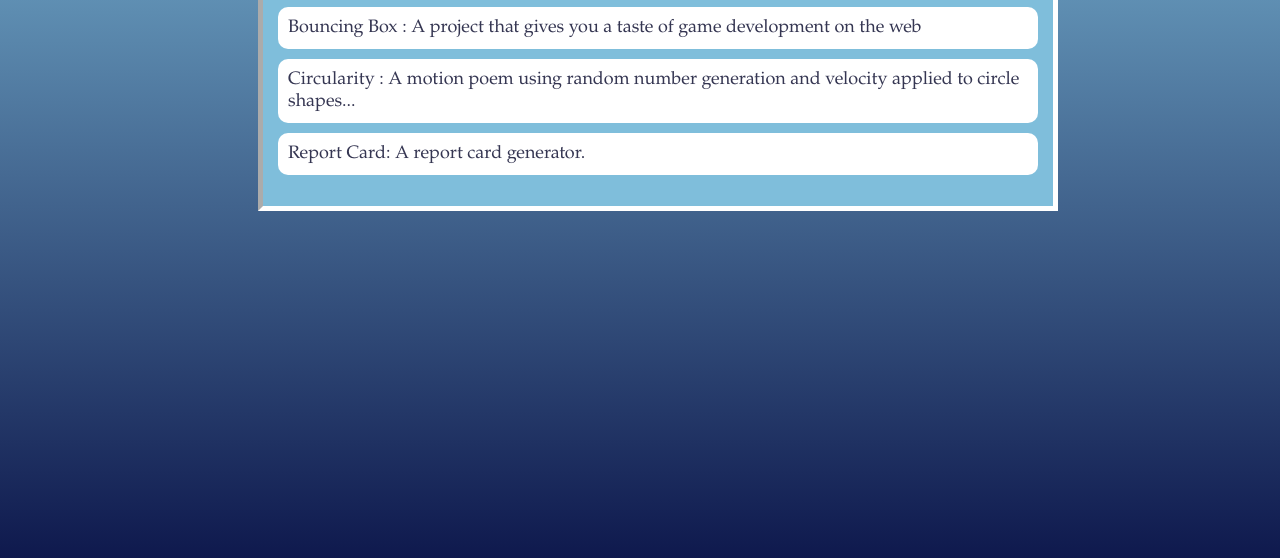
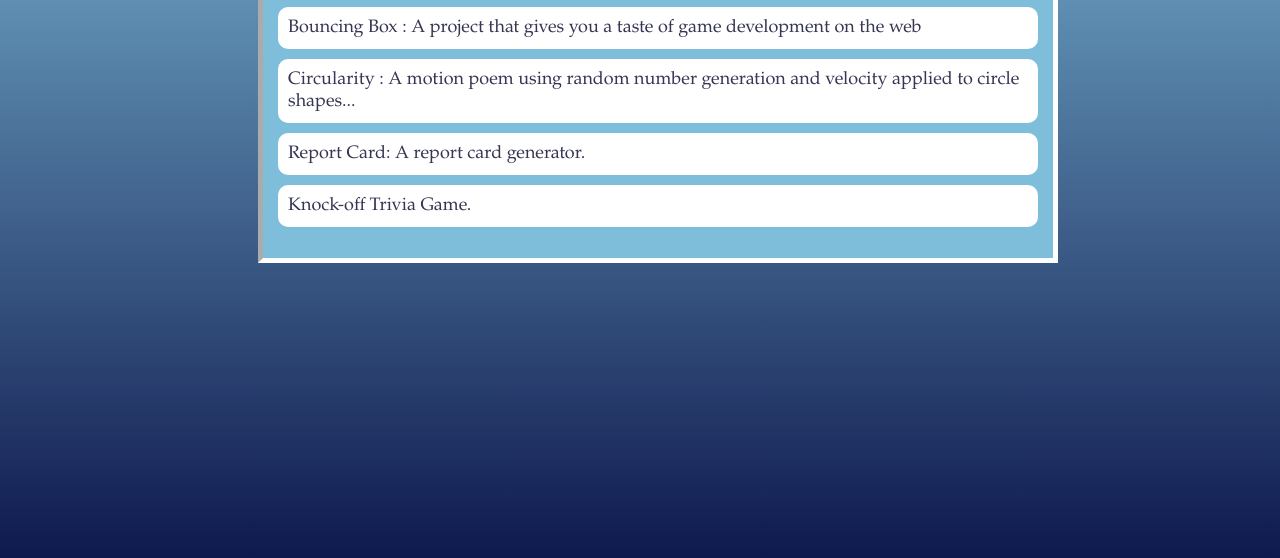
Before and after one commit to molsen2/molsen2.github.io, a plain HTML site: page portfolio.html in a window 1280 px wide. Shown: the part 224-782 px from the top of the page. Drawn offline with nearby package versions, Linux system fonts and the light colour scheme; no server answers.

Commit message:
trivia game

```diff
--- a/portfolio.html
+++ b/portfolio.html
@@ -115,6 +115,7 @@
                     <li><a href="projects/bouncing-box/">Bouncing Box : A project that gives you a taste of game development on the web </a></li>
                     <li><a href="projects/circularity/">Circularity : A motion poem using random number generation and velocity applied to circle shapes...</a></li>
                     <li><a href="projects/report-card">Report Card: A report card generator.</a></li>
+                    <li><a href = "projects/trivia-game/">Knock-off Trivia Game.</a></li>
                 </ul>
                 <ul id="portfolio">
                 </ul>
```
